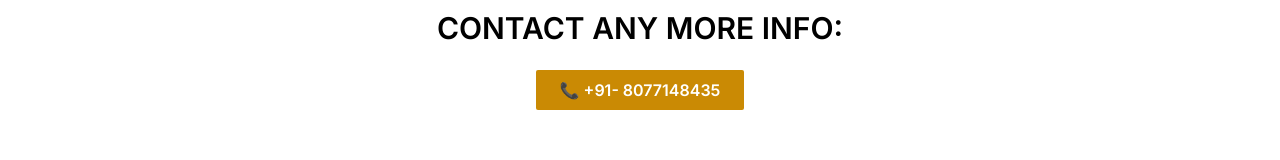
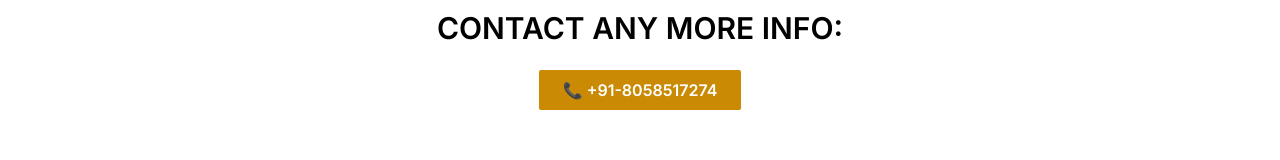
Before and after one commit to PrathameshKumarSah/rainbowrisereality, a React (Vite) app in the folder frontend/: page /project in a window 1280 px wide. Shown: the part 7880-8040 px from the top of the page. Built offline with nearby package versions, Linux system fonts and the light colour scheme; no server answers; a web font is replaced by a local one.

Commit message:
Update Project.jsx

```diff
--- a/frontend/src/pages/Project.jsx
+++ b/frontend/src/pages/Project.jsx
@@ -28,6 +28,7 @@ import Godrej4 from '../assets/godrej4.jpg'
 import Godrej5 from '../assets/godrej5.webp'
 import userIcon from '../assets/user.svg'
 import { apiStore } from '../store/apiHandler'
+import {Link } from 'react-router-dom'
 // import Sliders from '../constant/Sliders'
 
 const Project = () => {
@@ -511,9 +512,9 @@ const Project = () => {
 
         {/* Property Rera Buttons */}
         <div className="flex flex-col sm:flex-row justify-center gap-4">
-          <div className="bg-yellow-600 text-white px-6 py-2 rounded-sm font-semibold">
-          📞 +91- 8077148435
-          </div>
+         <Link to={"tel:8058517274"} className="bg-yellow-600 text-white px-6 py-2 rounded-sm font-semibold">
+          📞 +91-8058517274
+          </Link>
         </div>
       </div>
     </div>
```
